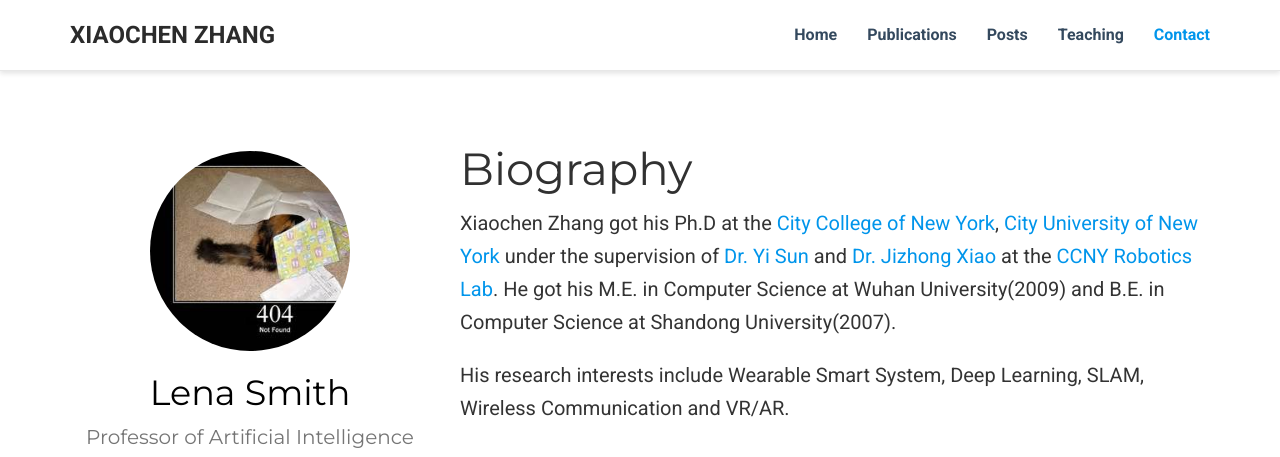
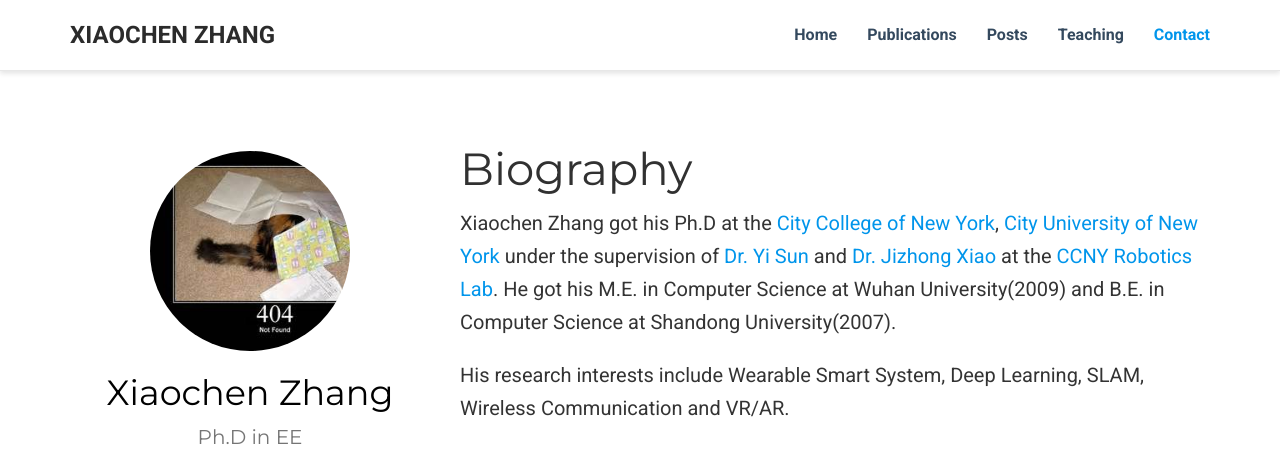
Before and after one commit to wyywufan/wyywufan.github.io, a plain HTML site: page index.html in a window 1280 px wide. Shown: the top 457 px of the page. Drawn offline with nearby package versions, Linux system fonts and the light colour scheme; some icons are missing.

Commit message:
Update index.html

```diff
--- a/index.html
+++ b/index.html
@@ -192,8 +192,8 @@
 
 
       <div class="portrait-title">
-        <h2 itemprop="name">Lena Smith</h2>
-        <h3 itemprop="jobTitle">Professor of Artificial Intelligence</h3>
+        <h2 itemprop="name">Xiaochen Zhang</h2>
+        <h3 itemprop="jobTitle">Ph.D in EE</h3>
 
 
 
```
